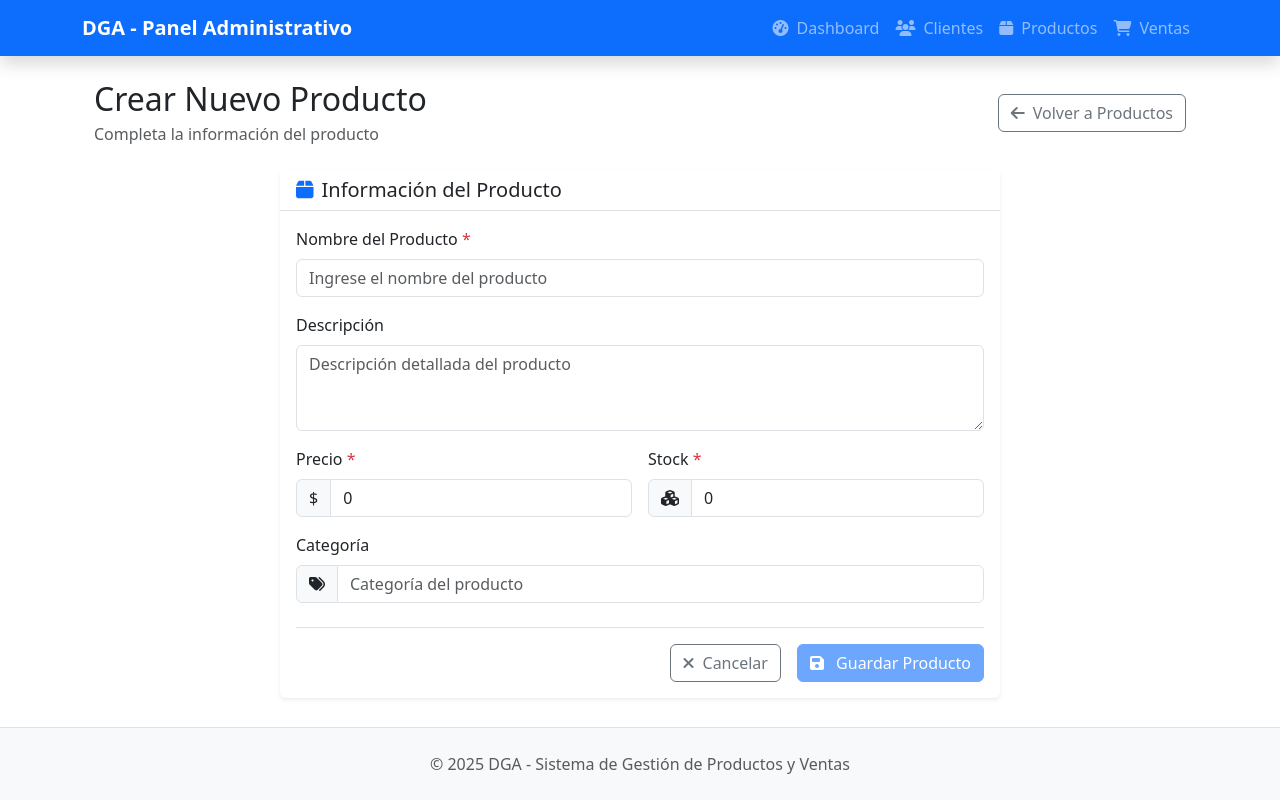
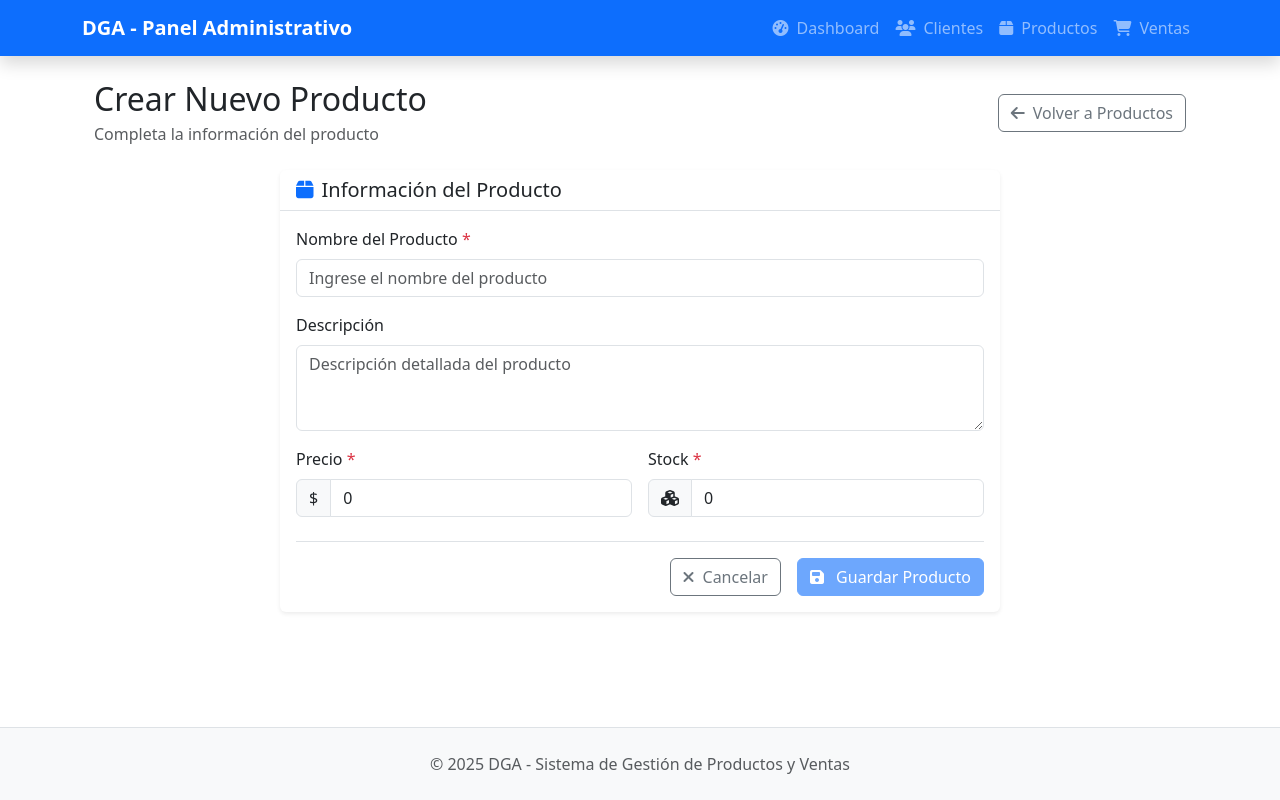
Before and after one commit to SanderFernadez/Fronent-Api-DGA, a Vue app: page /products/create in a window 1280 px wide. Built offline with nearby package versions, Linux system fonts and the light colour scheme.

Commit message:
fix: correcion de datos al editar

```diff
--- a/src/views/ProductCreate.vue
+++ b/src/views/ProductCreate.vue
@@ -107,26 +107,7 @@
                   </div>
                 </div>
 
-                <div class="col-12">
-                  <label for="category" class="form-label">Categoría</label>
-                  <div class="input-group">
-                    <span class="input-group-text">
-                      <i class="fas fa-tags"></i>
-                    </span>
-                    <input
-                      id="category"
-                      v-model="form.category"
-                      type="text"
-                      class="form-control"
-                      :class="{ 'is-invalid': errors.category }"
-                      @blur="validateField('category')"
-                      placeholder="Categoría del producto"
-                    />
-                  </div>
-                  <div v-if="errors.category" class="invalid-feedback">
-                    {{ errors.category }}
-                  </div>
-                </div>
+
               </div>
 
               <div class="d-flex justify-content-end gap-3 mt-4 pt-3 border-top">
@@ -163,8 +144,7 @@ const form = reactive<CreateProductRequest>({
   name: '',
   description: '',
   price: 0,
-  stock: 0,
-  category: ''
+  stock: 0
 })
 
 const errors = reactive<Record<string, string>>({})
--- a/src/views/ProductEdit.vue
+++ b/src/views/ProductEdit.vue
@@ -122,26 +122,7 @@
                   </div>
                 </div>
 
-                <div class="col-12">
-                  <label for="category" class="form-label">Categoría</label>
-                  <div class="input-group">
-                    <span class="input-group-text">
-                      <i class="fas fa-tags"></i>
-                    </span>
-                    <input
-                      id="category"
-                      v-model="form.category"
-                      type="text"
-                      class="form-control"
-                      :class="{ 'is-invalid': errors.category }"
-                      @blur="validateField('category')"
-                      placeholder="Categoría del producto"
-                    />
-                  </div>
-                  <div v-if="errors.category" class="invalid-feedback">
-                    {{ errors.category }}
-                  </div>
-                </div>
+
               </div>
 
               <div class="d-flex justify-content-end gap-3 mt-4 pt-3 border-top">
@@ -170,7 +151,7 @@
 import { ref, reactive, computed, onMounted } from 'vue'
 import { useRouter, useRoute } from 'vue-router'
 import { productService, type UpdateProductRequest } from '@/services/productService'
-import { validateForm, isFormValid, productValidationRules } from '@/utils/validations'
+import { validateForm, validateField as validateFieldUtil, productValidationRules } from '@/utils/validations'
 import { showErrorMessage } from '@/utils/errorHandler'
 
 const router = useRouter()
@@ -180,8 +161,7 @@ const form = reactive<UpdateProductRequest>({
   name: '',
   description: '',
   price: 0,
-  stock: 0,
-  category: ''
+  stock: 0
 })
 
 const errors = reactive<Record<string, string>>({})
@@ -193,12 +173,19 @@ const productId = computed(() => route.params.id as string)
 
 // Validar campo específico
 const validateField = (field: string) => {
-  const fieldErrors = validateForm({ [field]: form[field as keyof UpdateProductRequest] }, { [field]: productValidationRules[field] })
-  errors[field] = fieldErrors[field] || ''
+  const fieldValue = form[field as keyof UpdateProductRequest]
+  const fieldRules = productValidationRules[field]
+  if (fieldRules) {
+    const error = validateFieldUtil(fieldValue, fieldRules)
+    errors[field] = error || ''
+  }
 }
 
 // Verificar si el formulario es válido
-const formIsValid = computed(() => isFormValid(form, productValidationRules))
+const formIsValid = computed(() => {
+  const formErrors = validateForm(form, productValidationRules)
+  return Object.keys(formErrors).length === 0
+})
 
 // Cargar producto
 const loadProduct = async () => {
@@ -206,14 +193,14 @@ const loadProduct = async () => {
     loading.value = true
     error.value = ''
 
-    const product = await productService.getById(parseInt(productId.value))
+    const response = await productService.getById(parseInt(productId.value))
+    const product = (response as any).data || response
 
     // Llenar el formulario con los datos del producto
     form.name = product.name
     form.description = product.description || ''
     form.price = product.price
     form.stock = product.stock
-    form.category = product.category || ''
 
   } catch (err) {
     error.value = 'Error al cargar el producto. Verifique que el ID sea válido.'
```
